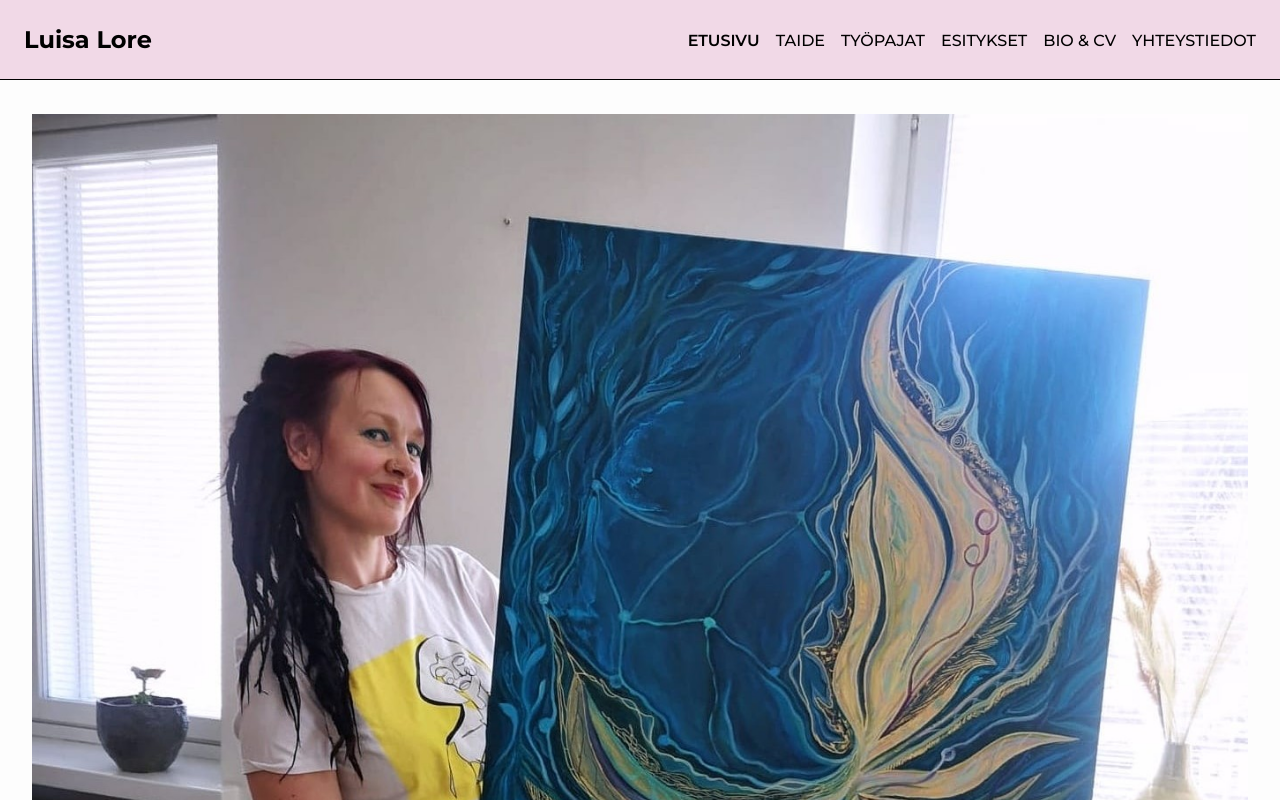
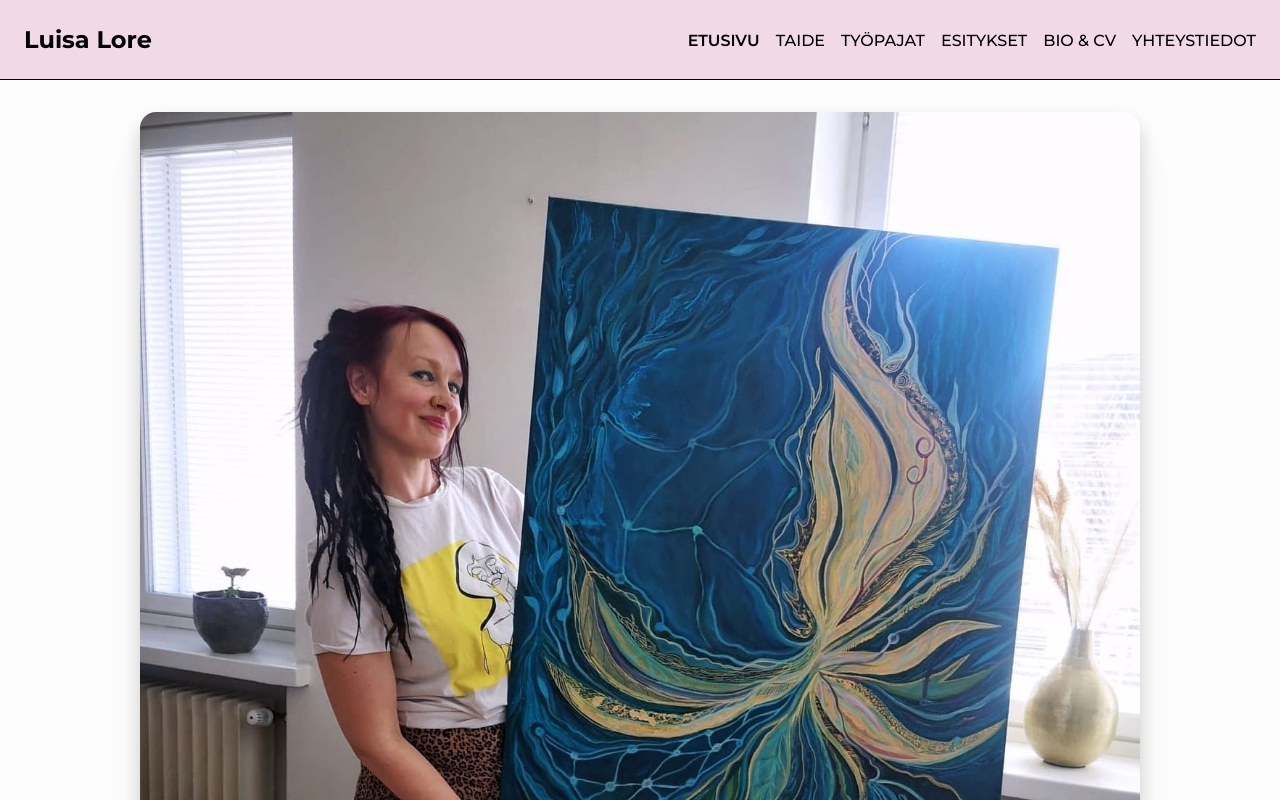
Before and after one commit to reijjo/portfolios, a Next.js app in the folder nextjsliisa/: page / in a window 1280 px wide. Shown: the top 800 px of the page. Built offline with nearby package versions, Linux system fonts and the light colour scheme.

Commit message:
rouded corners and shadow in hero image

```diff
--- a/nextjsliisa/src/app/(pages)/home/HeroSection.css
+++ b/nextjsliisa/src/app/_components/HeroSection.css
@@ -11,7 +11,10 @@
 
 .hero-image {
   aspect-ratio: 5/4;
-  width: 100%;
+  width: min(100%, 1000px);
+  border-radius: 1rem;
+  overflow: hidden;
+  box-shadow: var(--shadow-s);
 }
 
 .desktop-img,
@@ -38,6 +41,7 @@
 
   .hero-image {
     aspect-ratio: 9/16;
+    border-radius: 0;
   }
 
   .desktop-img {
--- a/nextjsliisa/src/app/globals.css
+++ b/nextjsliisa/src/app/globals.css
@@ -45,6 +45,11 @@ a {
 :root {
   --nav-height: 10svh;
   --footer-height: 6svh;
+
+  --shadow-s: 0 0.5rem 1rem rgba(0, 0, 0, 0.125),
+    0 1rem 2rem rgba(0, 0, 0, 0.075), 0 2rem 4rem rgba(0, 0, 0, 0.025);
+  --shadow-m: 0 0.5rem 1rem rgba(0, 0, 0, 0.25),
+    0 1rem 2rem rgba(0, 0, 0, 0.175), 0 2rem 4rem rgba(0, 0, 0, 0.075);
 
   --text: black;
 
--- a/nextjsliisa/src/app/page.tsx
+++ b/nextjsliisa/src/app/page.tsx
@@ -1,4 +1,4 @@
-import HeroSection from "@/app/(pages)/home/HeroSection";
+import HeroSection from "@/app/_components/HeroSection";
 
 export default function Home() {
   return (
```
Also changed, not shown: nextjsliisa/src/app/_components/HeroSection.tsx (renamed from nextjsliisa/src/app/(pages)/home/HeroSection.tsx).
